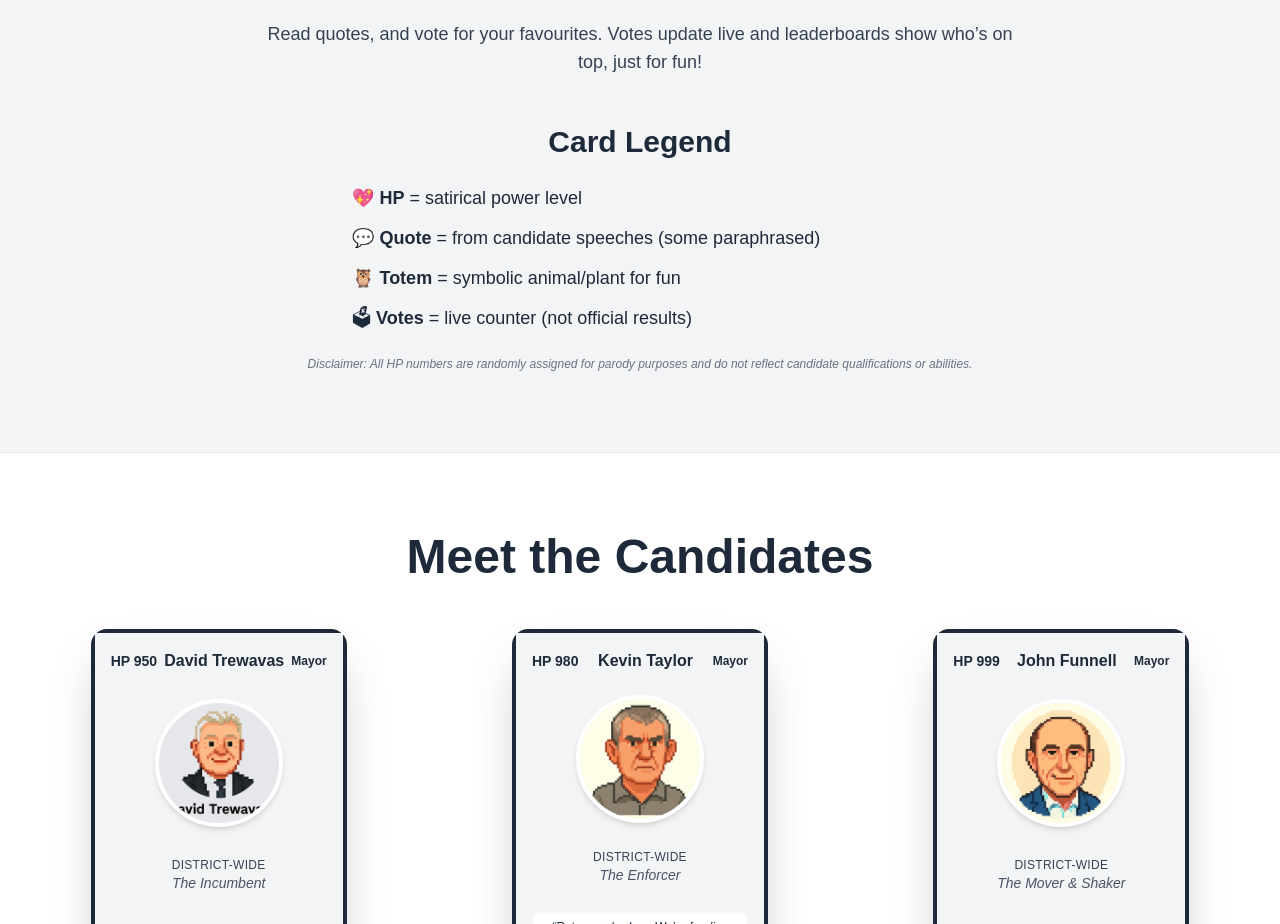
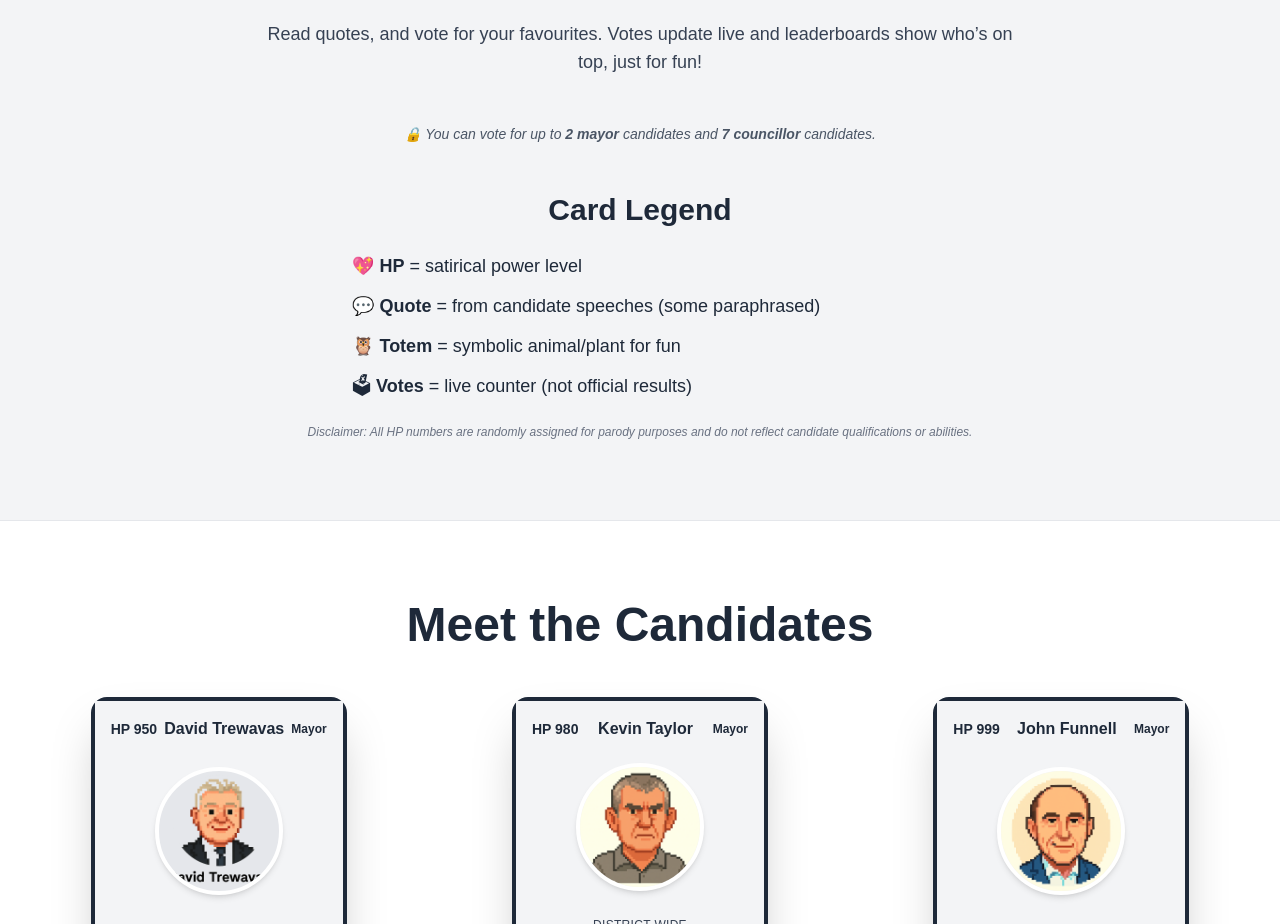
Before and after one commit to nativlynz-pixel/democradeck, a Next.js app: page / in a window 1280 px wide. Shown: the part 993-1917 px from the top of the page. Built offline with nearby package versions, Linux system fonts and the light colour scheme; no server answers; the database is empty.

Commit message:
page.tsx

```diff
--- a/app/page.tsx
+++ b/app/page.tsx
@@ -170,6 +170,10 @@ export default function Home() {
         <p className="max-w-3xl mx-auto text-gray-700 mb-12 text-base sm:text-lg">
           Read quotes, and vote for your favourites. Votes update live and leaderboards show who’s on top, just for fun!
         </p>
+  <p className="text-sm text-gray-600 italic mb-12">
+    🔒 You can vote for up to <strong>2 mayor</strong> candidates and <strong>7 councillor</strong> candidates.
+  </p>
+
         <h3 className="text-2xl sm:text-3xl font-bold mb-6">Card Legend</h3>
         <ul className="max-w-xl mx-auto text-left space-y-3 text-gray-800 text-base sm:text-lg">
           <li>💖 <b>HP</b> = satirical power level</li>
```
